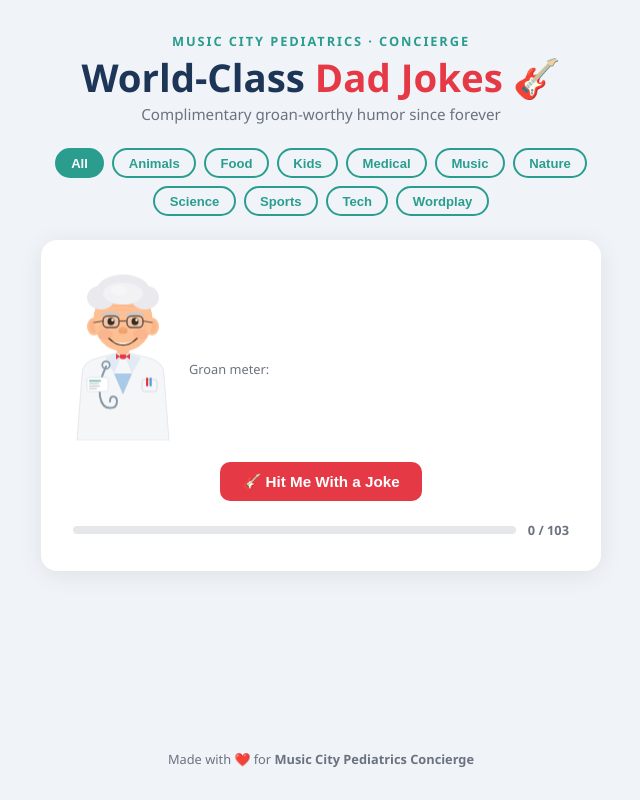
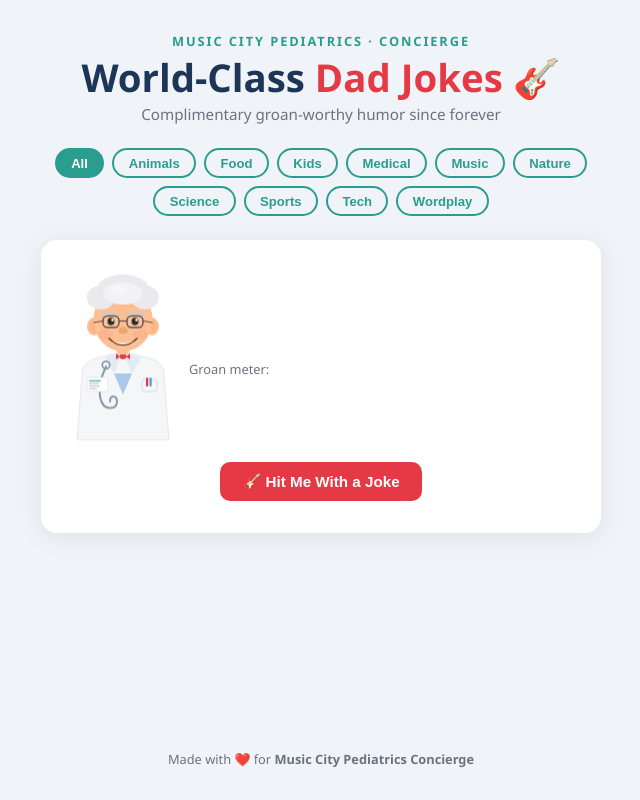
Before and after one commit to mattpickel/dad-joke-app, a React (Vite) app: page / in a window 1280 px wide. Shown: the whole page, without its empty margins (319-959 px from the left). Built offline with nearby package versions, Linux system fonts and the light colour scheme.

Commit message:
remove counter

```diff
--- a/src/App.jsx
+++ b/src/App.jsx
@@ -32,7 +32,6 @@
   const chuckleTimer = useRef(null)
 
   const current = index >= 0 ? deck[index] : null
-  const seen    = index + 1  // 0 before first joke
 
   // ── Change topic ─────────────────────────────────────────────────────────
   const changeTopic = useCallback((topic) => {
@@ -76,7 +75,6 @@
   }, [revealed])
 
   const isLast     = index >= total - 1
-  const progress   = seen / total
 
   return (
     <div className={styles.page}>
@@ -162,14 +160,6 @@
           </button>
         </div>
 
-        {/* ── Progress ───────────────────────────────────────────────── */}
-        <div className={styles.progressRow} aria-label={`${seen} of ${total} jokes`}>
-          <div className={styles.track}>
-            <div className={styles.fill} style={{ width: `${progress * 100}%` }} />
-          </div>
-          <span className={styles.progressLabel}>{seen} / {total}</span>
-        </div>
-
       </main>
 
       {/* ── Footer ─────────────────────────────────────────────────────── */}
```
